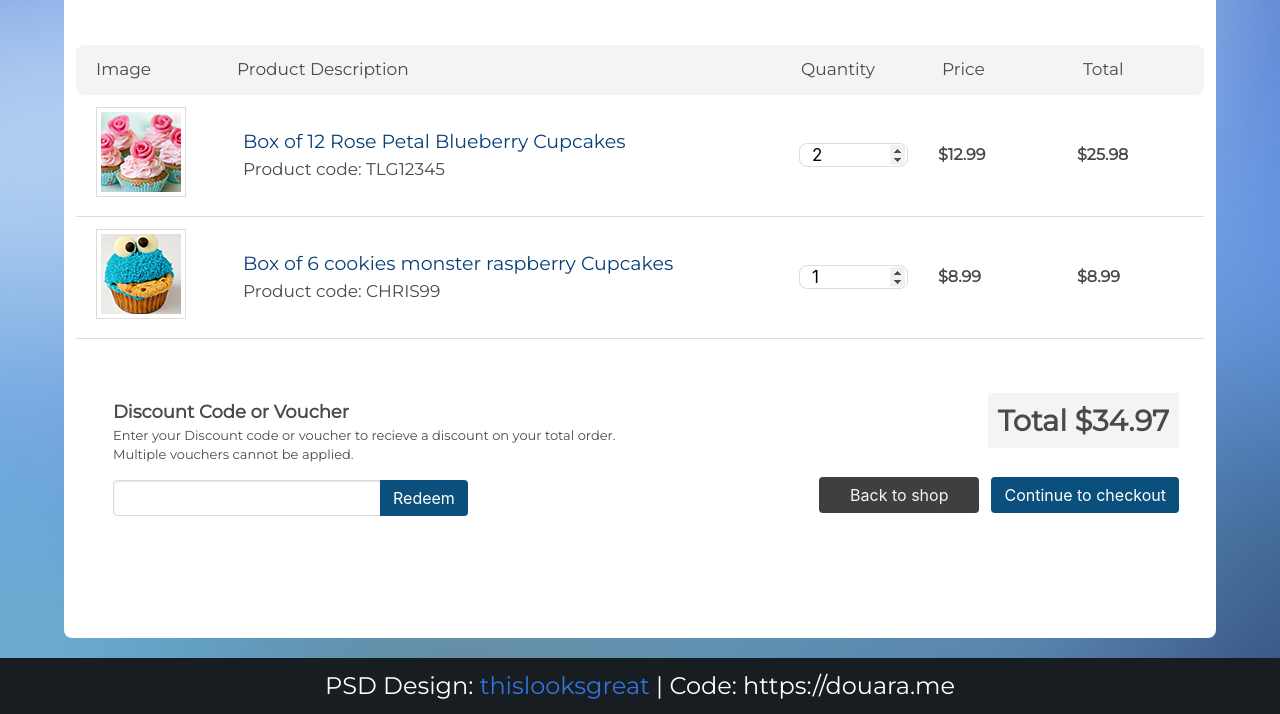
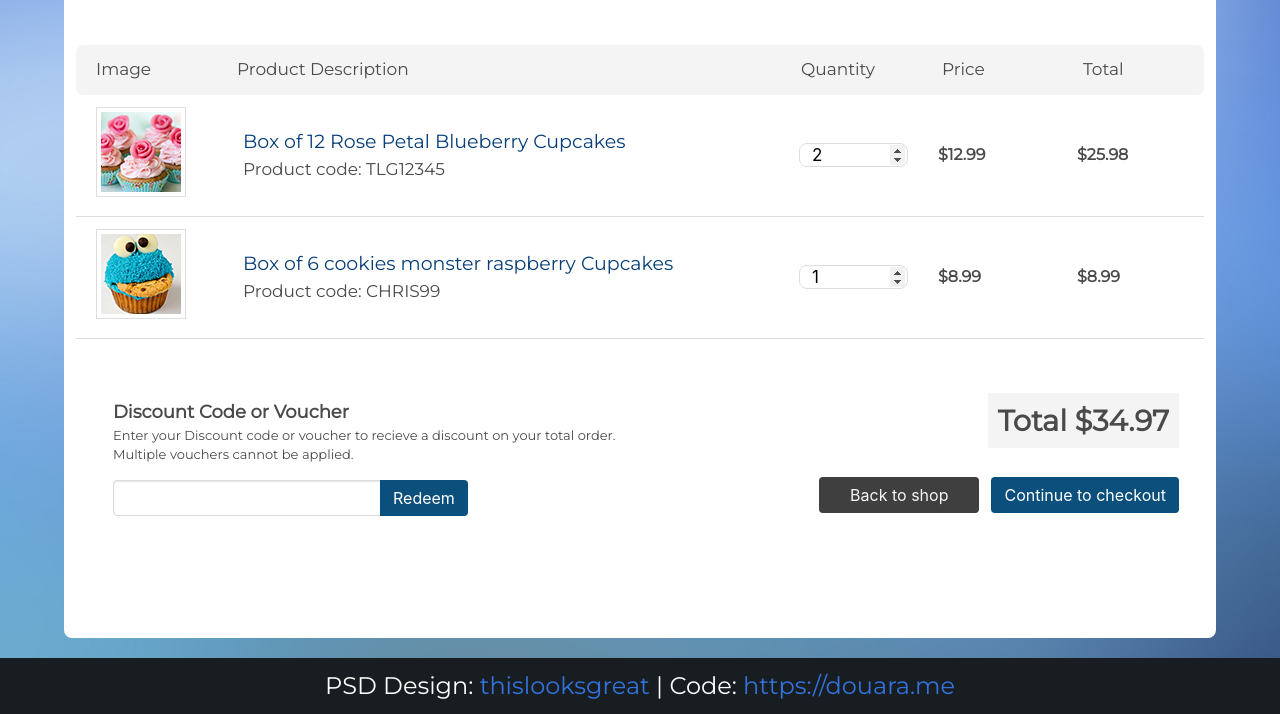
Before and after one commit to DOUARA/React-Shopping-Cart, a React app: page public/index.html in a window 1280 px wide. Shown: the part 86-800 px from the top of the page. Built offline with nearby package versions, Linux system fonts and the light colour scheme.

Commit message:
Fix: Fix footer links

```diff
--- a/public/index.html
+++ b/public/index.html
@@ -67,5 +67,5 @@
     </div> <!-- container -->
 
 <footer class="footer">
-   PSD Design: <a href="thislooksgreat.net">thislooksgreat</a> | Code: https://douara.me
+   PSD Design: <a href="https://thislooksgreat.net">thislooksgreat</a> | Code: <a href="https://douara.me">https://douara.me</a>
 </footer>
```
